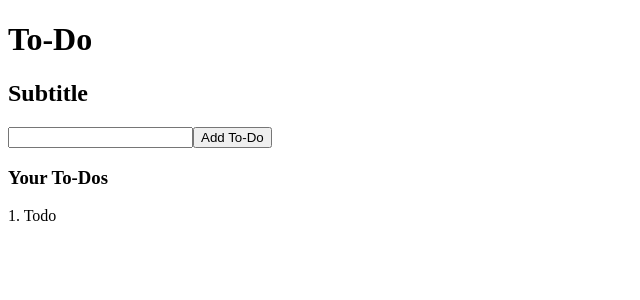
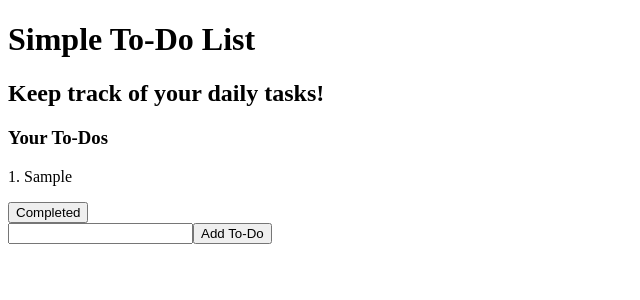
Before and after one commit to nicolasnazzaro/to-do-app, a React (Create React App) app: page / in a window 1280 px wide. Both pictures are taken after typing "Sample" into the empty fields and a click on the button "Add To-Do". Shown: the top 300 px of the page, without its empty margins (0-640 px from the left). Built offline with nearby package versions, Linux system fonts and the light colour scheme.

Commit message:
To-dos are now displayed and can be removed by completing them

```diff
--- a/src/App.js
+++ b/src/App.js
@@ -19,12 +19,21 @@ class App extends React.Component {
       toDos: prevState.toDos.concat(toDo)
     }));
   };
+  handleCompleted = (toDoCompleted) => {
+    this.setState((prevState) => ({
+      toDos: prevState.toDos.filter((toDo) => toDoCompleted !== toDo)
+    }));
+  };
   render() {
     return (
       <div>
         <Header />
-        <AddToDo handleAddToDo={this.handleAddToDo} />
-        <ToDos />
+        <ToDos items={this.state.toDos}
+          handleCompleted={this.handleCompleted}
+        />
+        <AddToDo
+          handleAddToDo={this.handleAddToDo}
+          />
       </div>
     )
   };
--- a/src/components/Header.js
+++ b/src/components/Header.js
@@ -3,8 +3,8 @@ import React from 'react';
 
 const Header = () => (
     <div>
-        <h1>To-Do</h1>
-        <h2>Subtitle</h2>
+        <h1>Simple To-Do List</h1>
+        <h2>Keep track of your daily tasks!</h2>
     </div>
 );
 
--- a/src/components/ToDo.js
+++ b/src/components/ToDo.js
@@ -1,9 +1,16 @@
 import React from 'react';
 
 
-const ToDo = () => (
+const ToDo = (props) => (
     <div>
-        <p>1. Todo</p>
+        <p>{props.count}. {props.toDo}</p>
+        <button
+            onClick={(e) => {
+                props.handleCompleted(props.toDo);
+            }}
+        >
+            Completed
+        </button>
     </div>
 );
 
--- a/src/components/ToDos.js
+++ b/src/components/ToDos.js
@@ -2,11 +2,20 @@ import React from 'react';
 import ToDo from './ToDo';
 
 
-const ToDos = () => (
+const ToDos = (props) => (
     <div>
         <h3>Your To-Dos</h3>
         <div>
-            <ToDo />
+            {props.items.length === 0 && <p>You don't have any to-do in your list</p>}
+            {
+                props.items.map((item, i) => (
+                    <ToDo
+                        count={i + 1}
+                        toDo={item}
+                        handleCompleted={props.handleCompleted}
+                    />
+                ))
+            }
         </div>
     </div>
 );
```
